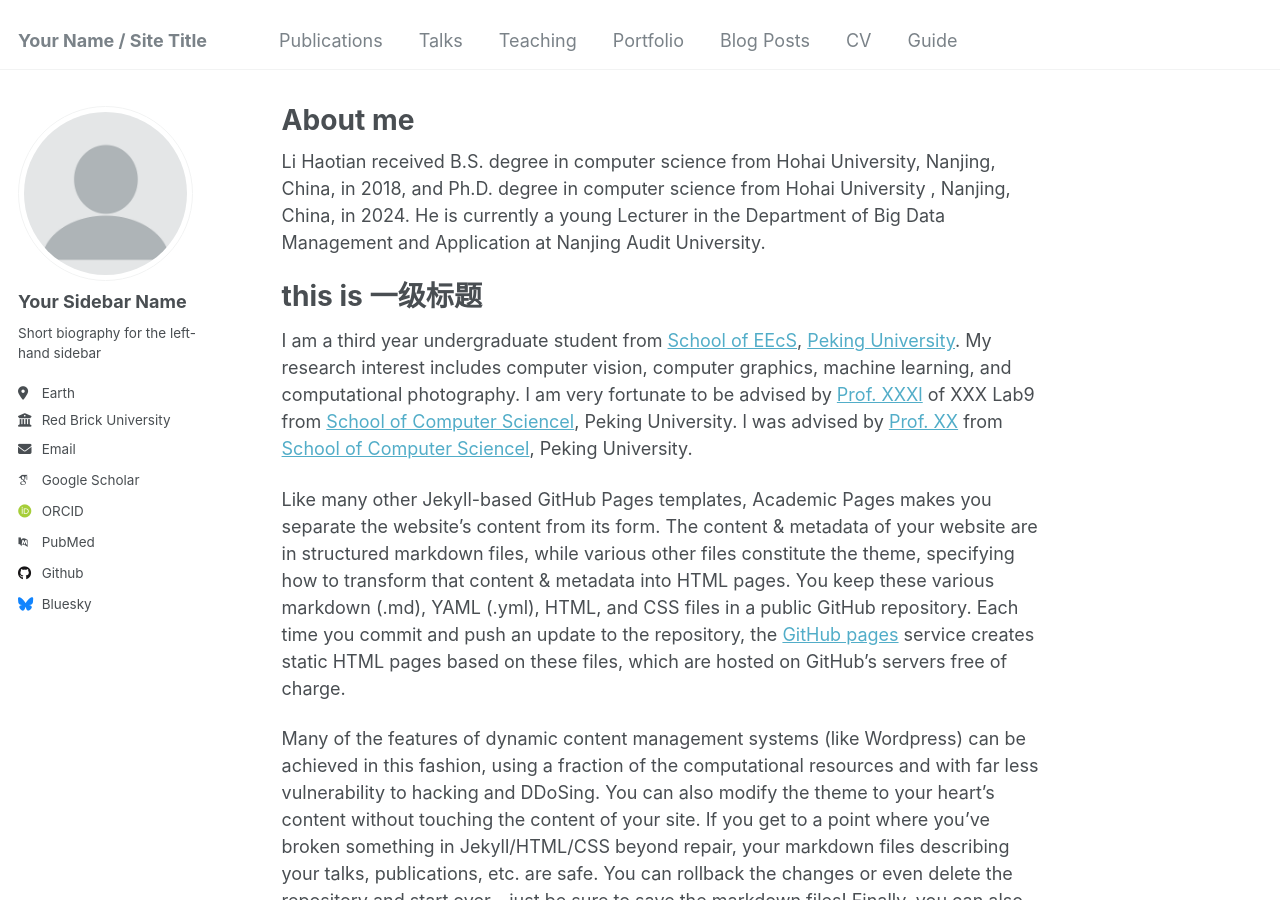
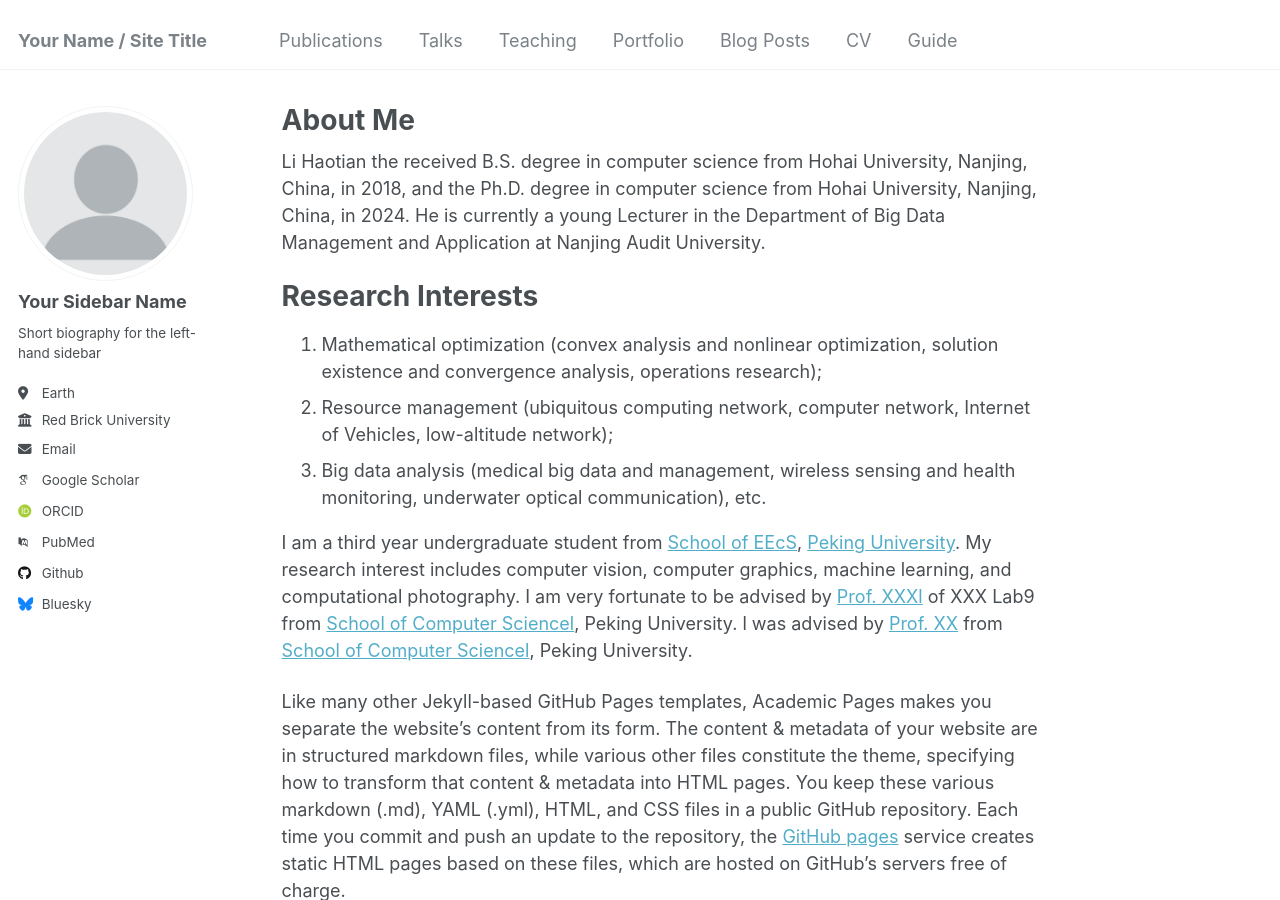
Before and after one commit to bluehaotian/bluehaotian.github.io, a Jekyll site: the page built from _pages/about.md, in a window 1280 px wide and 900 px high. Built offline with Jekyll 4.4.1, drawn with Linux system fonts in a browser that asks for light colours; some web fonts are replaced.

Commit message:
Update about.md

```diff
--- a/_pages/about.md
+++ b/_pages/about.md
@@ -1,6 +1,6 @@
 ---
 permalink: /
-title: "About me"
+title: "About Me"
 author_profile: true
 redirect_from:
   - /about/
@@ -8,9 +8,13 @@ redirect_from:
 ---
 
 
-Li Haotian received B.S. degree in computer science from Hohai University, Nanjing, China, in 2018, and Ph.D. degree in computer science from Hohai University , Nanjing, China, in 2024. He is currently a young Lecturer in the Department of Big Data Management and Application at Nanjing Audit University.
+Li Haotian the received B.S. degree in computer science from Hohai University, Nanjing, China, in 2018, and the Ph.D. degree in computer science from Hohai University, Nanjing, China, in 2024. He is currently a young Lecturer in the Department of Big Data Management and Application at Nanjing Audit University.
 
-# this is 一级标题
+# Research Interests
+1. Mathematical optimization (convex analysis and nonlinear optimization, solution existence and convergence analysis, operations research);
+2. Resource management (ubiquitous computing network, computer network, Internet of Vehicles, low-altitude network);
+3. Big data analysis (medical big data and management, wireless sensing and health monitoring, underwater optical communication), etc.
+
 I am a third year undergraduate student from [School of EEcS](https:/eecs.pku.edu.cn/), [Peking University](htps:/www.pku.edu.cn/). My research interest includes computer vision, computer graphics, machine learning, and computational photography.
 I am very fortunate to be advised by [Prof. XXXl](hitps:/lwww.XXX.com/) of XXX Lab9 from [School of Computer Sciencel](https:/cs.pku.edu.cn/), Peking University. l was advised by [Prof. XX](https:/XXX.pku.edu.cn/) from [School of Computer Sciencel](https:/cs.pku.edu.cn/), Peking University.
 
```
